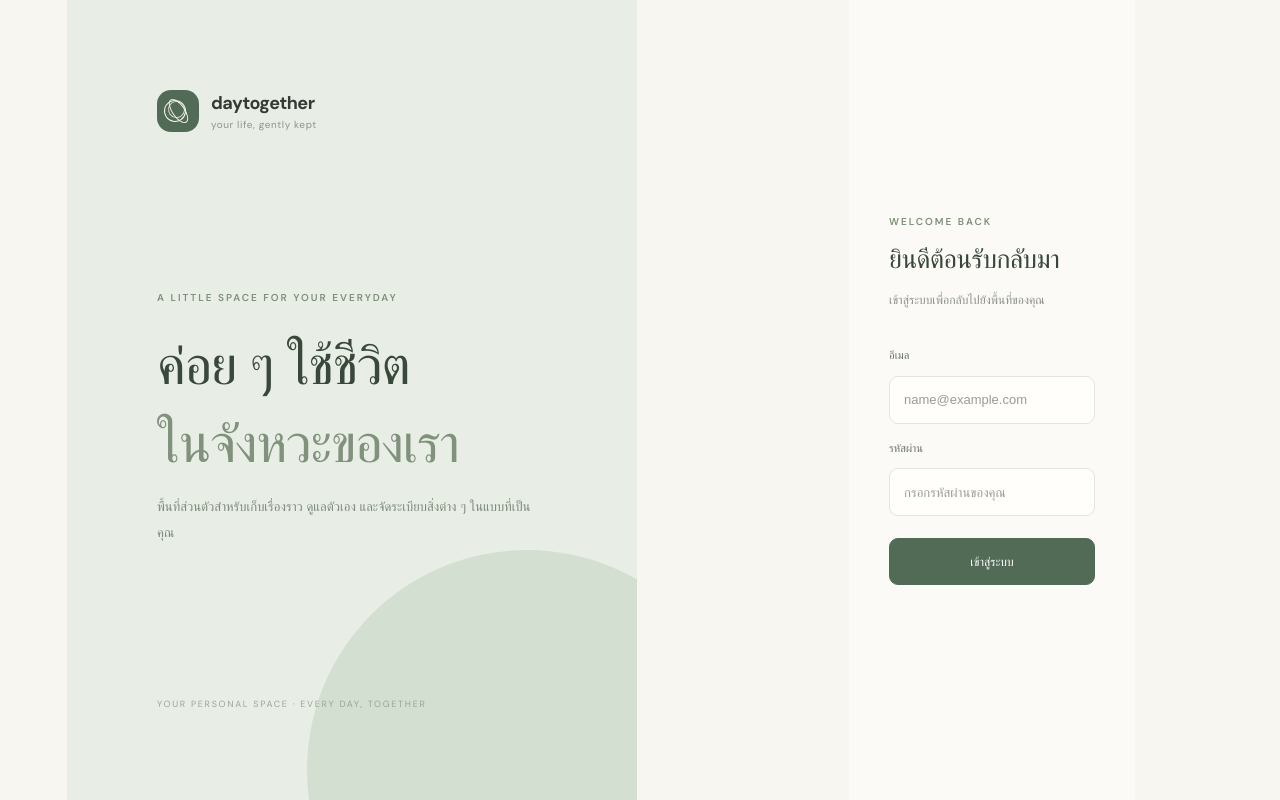
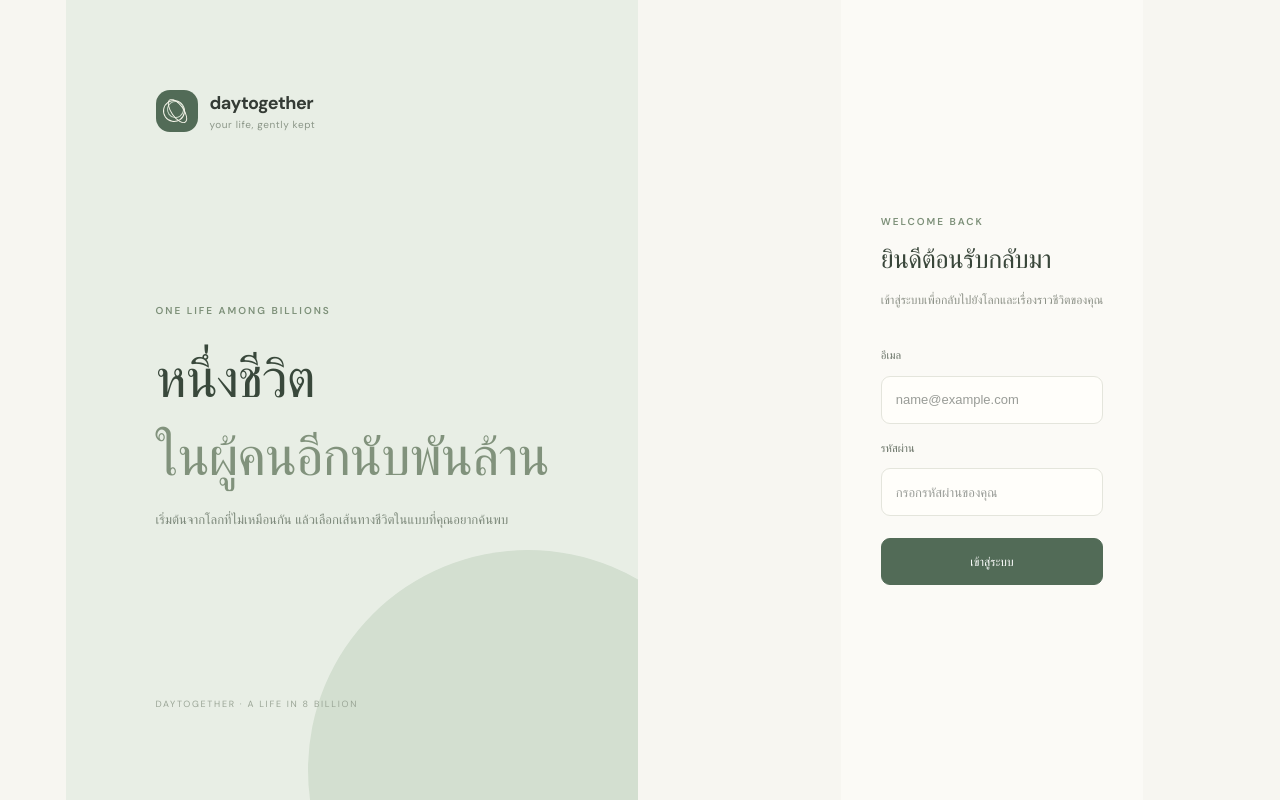
Before and after one commit to smmm1/money102, a React (Vite) app: page / in a window 1280 px wide. Built offline with nearby package versions, Linux system fonts and the light colour scheme; no server answers.

Commit message:
Update sign-in story for life simulation

```diff
--- a/src/CloudAuth.tsx
+++ b/src/CloudAuth.tsx
@@ -95,7 +95,7 @@ export default function CloudAuth({ children }: { children?: ReactNode }) {
     setMessage("")
   }
 
-  if (checking) return <main className="auth-state" aria-live="polite"><span className="auth-loading-mark" /><p>กำลังเตรียมพื้นที่ส่วนตัว…</p></main>
+  if (checking) return <main className="auth-state" aria-live="polite"><span className="auth-loading-mark" /><p>กำลังเปิดโลกจำลอง…</p></main>
   if (connectionError) return <main className="auth-state"><p>เชื่อมต่อระบบยืนยันตัวตนไม่ได้</p><p>{connectionError}</p><button type="button" onClick={() => window.location.reload()}>ลองอีกครั้ง</button></main>
   if (user) return <AuthContext.Provider value={{ user, signOut }}>{children ?? <main className="auth-empty"><span>เข้าสู่ระบบแล้ว</span><button type="button" onClick={() => void signOut()}>ออกจากระบบ</button></main>}</AuthContext.Provider>
 
@@ -103,17 +103,17 @@ export default function CloudAuth({ children }: { children?: ReactNode }) {
     <section className="auth-story">
       <div className="auth-story-brand"><span className="auth-story-mark"><i /></span><span><strong>daytogether</strong><small>your life, gently kept</small></span></div>
       <div className="auth-story-copy">
-        <span className="auth-kicker">A LITTLE SPACE FOR YOUR EVERYDAY</span>
-        <h2>ค่อย ๆ ใช้ชีวิต<br /><em>ในจังหวะของเรา</em></h2>
-        <p>พื้นที่ส่วนตัวสำหรับเก็บเรื่องราว ดูแลตัวเอง และจัดระเบียบสิ่งต่าง ๆ ในแบบที่เป็นคุณ</p>
+        <span className="auth-kicker">ONE LIFE AMONG BILLIONS</span>
+        <h2>หนึ่งชีวิต<br /><em>ในผู้คนอีกนับพันล้าน</em></h2>
+        <p>เริ่มต้นจากโลกที่ไม่เหมือนกัน แล้วเลือกเส้นทางชีวิตในแบบที่คุณอยากค้นพบ</p>
       </div>
-      <div className="auth-story-foot">YOUR PERSONAL SPACE · EVERY DAY, TOGETHER</div>
+      <div className="auth-story-foot">DAYTOGETHER · A LIFE IN 8 BILLION</div>
     </section>
     <section className="auth-form-wrap">
       <form className="auth-form" onSubmit={signIn}>
         <span className="auth-kicker">WELCOME BACK</span>
         <h1>ยินดีต้อนรับกลับมา</h1>
-        <p>เข้าสู่ระบบเพื่อกลับไปยังพื้นที่ของคุณ</p>
+        <p>เข้าสู่ระบบเพื่อกลับไปยังโลกและเรื่องราวชีวิตของคุณ</p>
         <label htmlFor="auth-email">อีเมล</label>
         <input id="auth-email" type="email" autoComplete="username" placeholder="name@example.com" value={email} onChange={event => setEmail(event.target.value)} required />
         <label htmlFor="auth-password">รหัสผ่าน</label>
```
